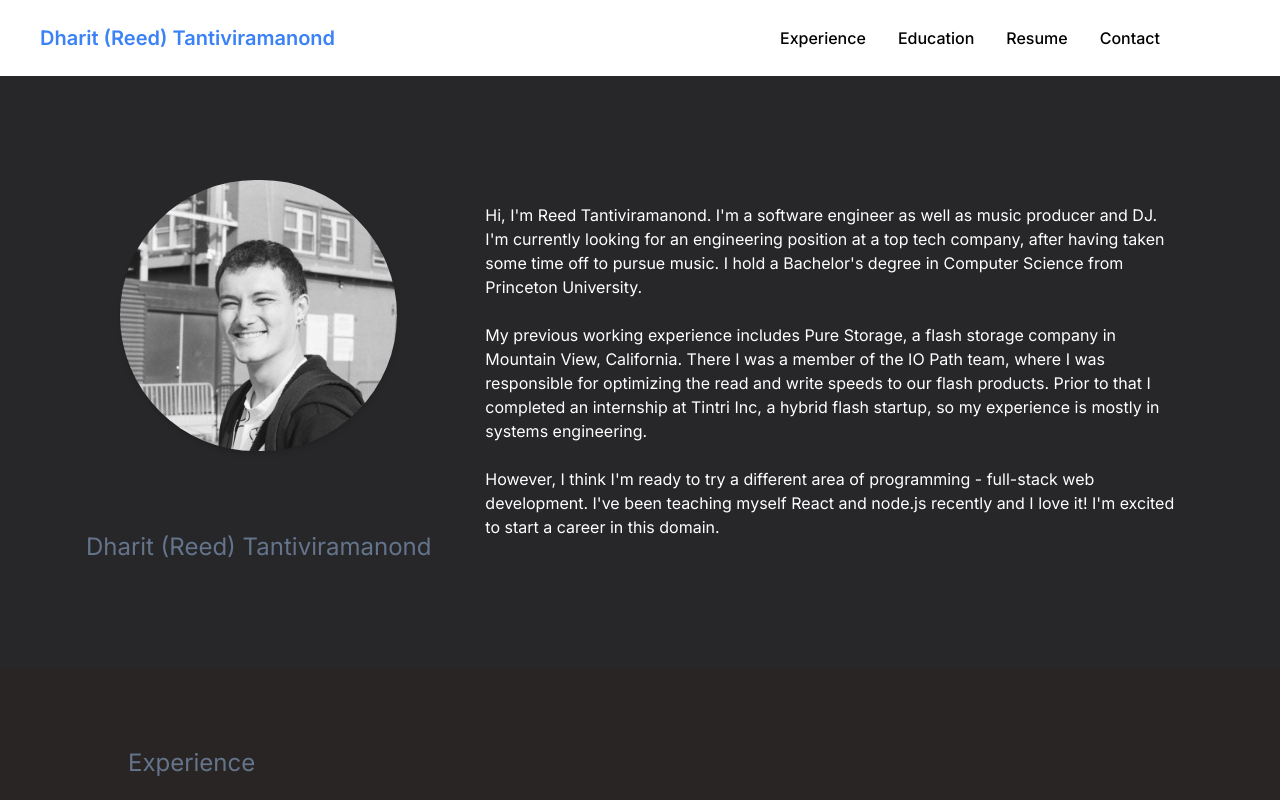
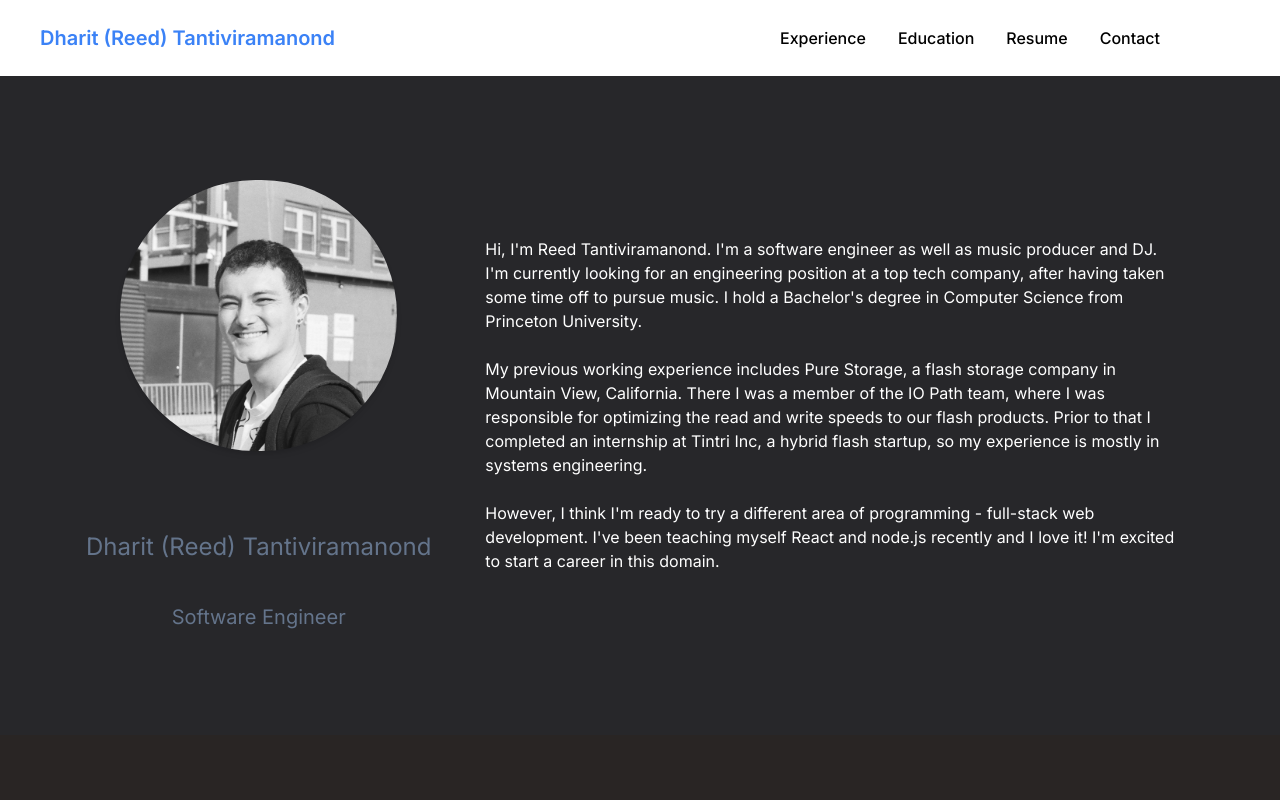
Before and after one commit to dharit-tan/dharit-tan.github.io, a React (Create React App) app: page / in a window 1280 px wide. Shown: the top 800 px of the page. Built offline with nearby package versions, Linux system fonts and the light colour scheme.

Commit message:
Added "Software Engineer"

```diff
--- a/src/components/Home.js
+++ b/src/components/Home.js
@@ -12,6 +12,9 @@ export default function Home(props) {
         </div>
         <div className="my-10">
             <h1 className="text-2xl text-slate-500 text-center">Dharit (Reed) Tantiviramanond</h1>
+        </div>
+        <div className="my-10">
+            <h1 className="text-xl text-slate-500 text-center">Software Engineer</h1>
         </div>
         </div>
         <div className="flex px-6 items-center lg:col-span-2">
```
